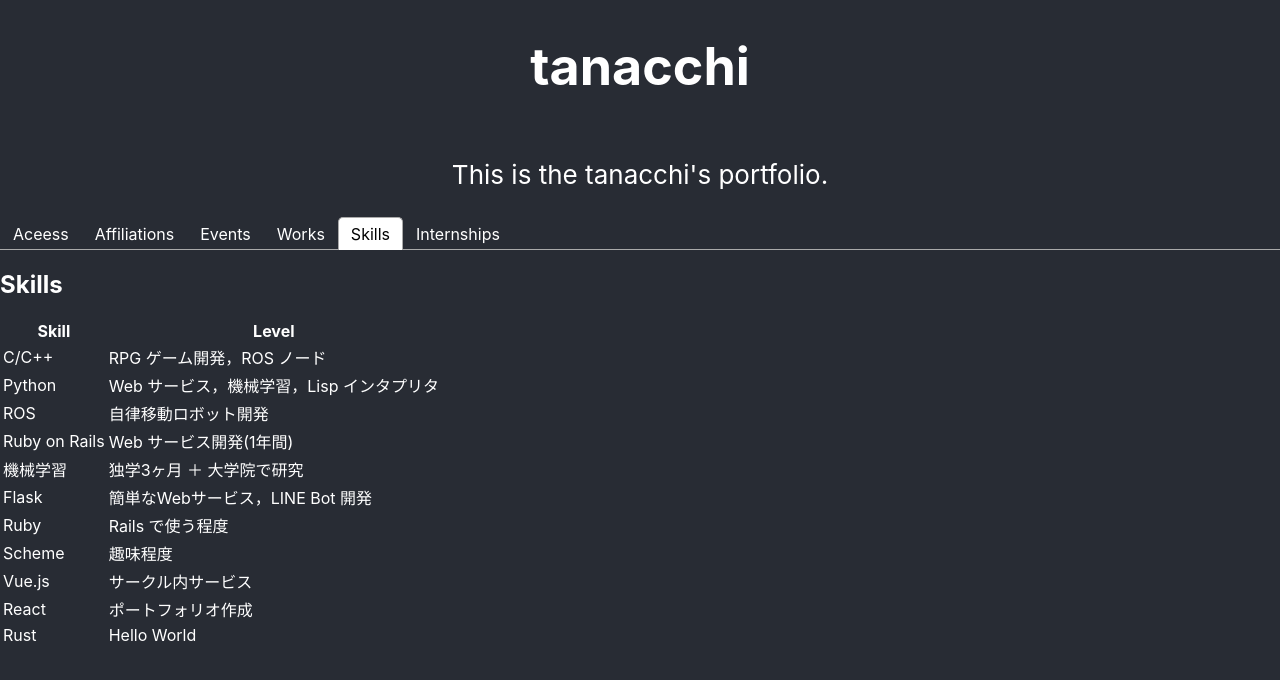
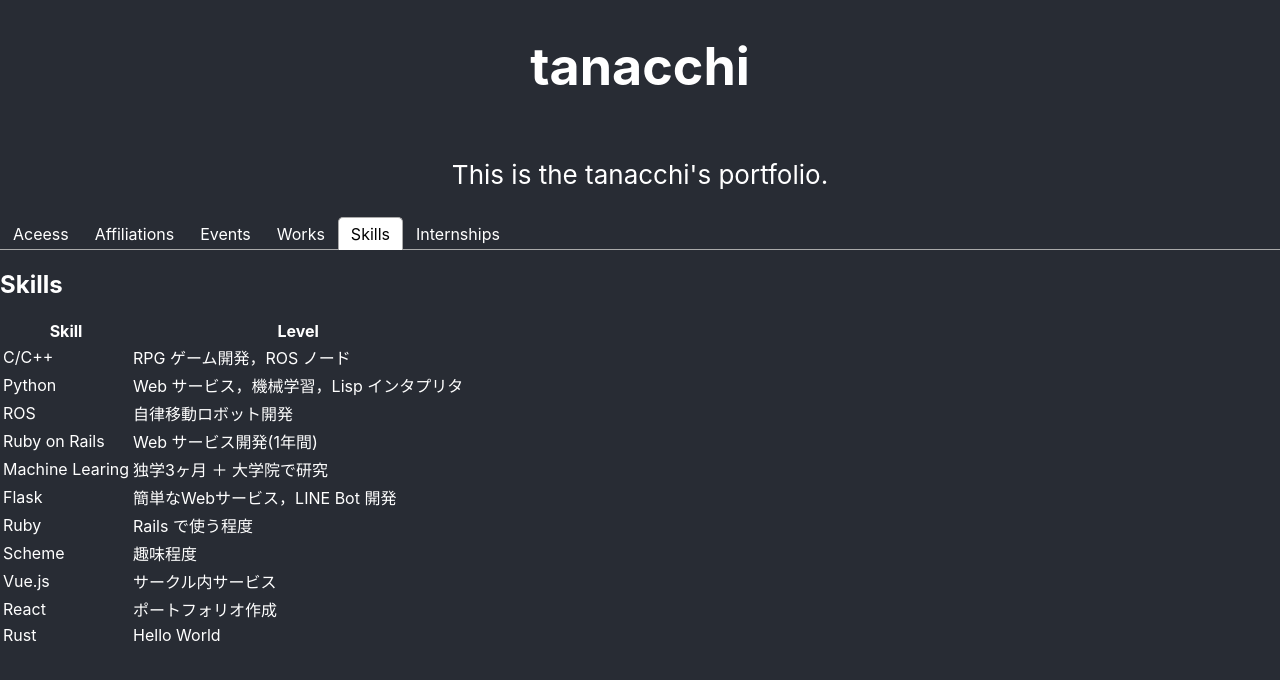
Before and after one commit to tanacchi/tanacchi.github.io, a React (Create React App) app: page / in a window 1280 px wide. Both pictures are taken after a click on the tab "Skills". Shown: the top 680 px of the page. Built offline with nearby package versions, Linux system fonts and the light colour scheme.

Commit message:
Write skill name in English

```diff
--- a/src/components/Skills.tsx
+++ b/src/components/Skills.tsx
@@ -29,7 +29,7 @@ const Skills: React.FC = () => {
             <td>Web サービス開発(1年間)</td>
           </tr>
           <tr>
-            <td>機械学習</td>
+            <td>Machine Learing</td>
             <td>独学3ヶ月 ＋ 大学院で研究</td>
           </tr>
           <tr>
```
